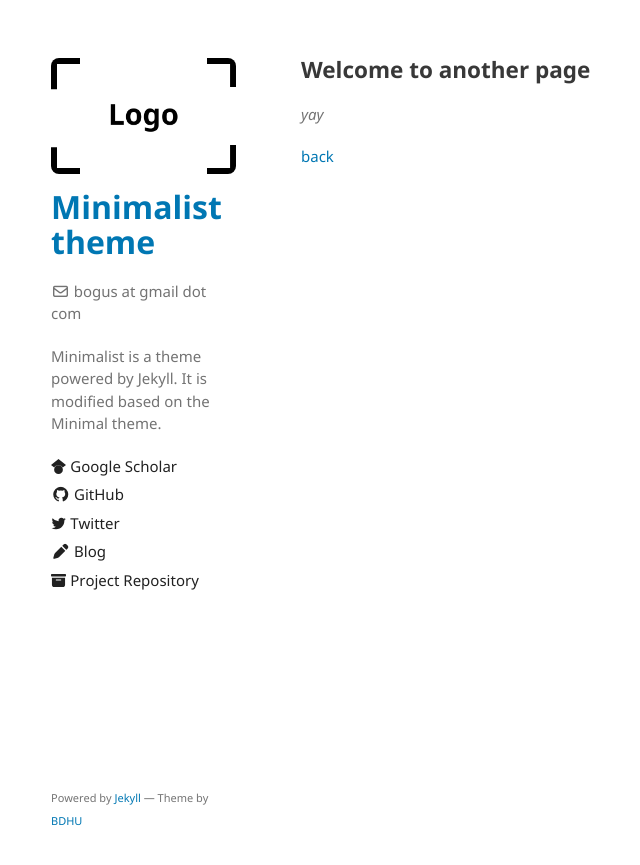
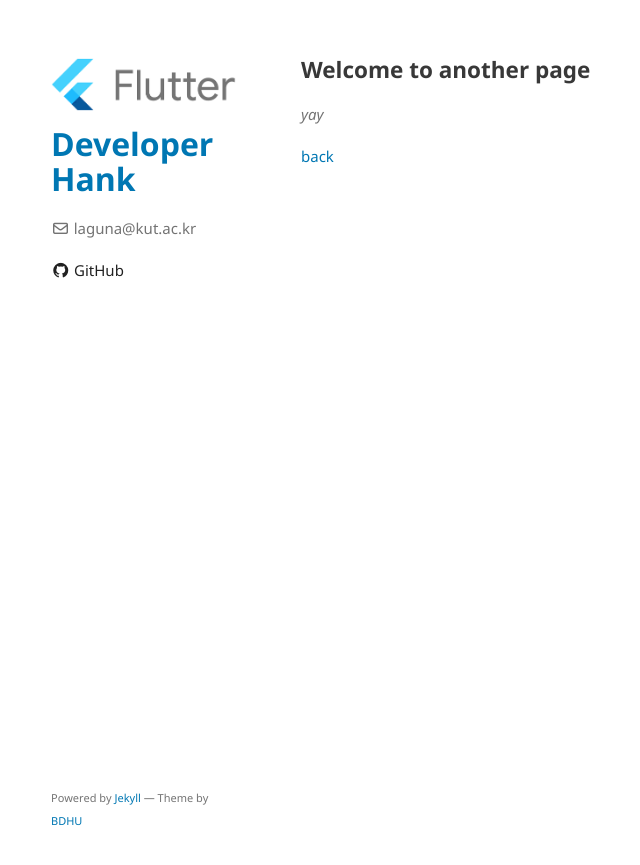
Before and after one commit to HeekangLim/HeekangLim.github.io, a Jekyll site: the page built from another-page.md, in a window 1280 px wide. Shown: the top 865 px of the page, without its empty margins (159-799 px from the left). Built offline with Jekyll 4.4.1, drawn with Linux system fonts in a browser that asks for light colours; the repository's description, which GitHub fills in, is left out; our own code applies the rules of GitHub Pages for plain Markdown files.

Commit message:
github 내용 수정

```diff
--- a/_config.yml
+++ b/_config.yml
@@ -1,7 +1,7 @@
-title: Minimalist theme
+title: Developer Hank
 logo: /assets/img/logo.png
-email: bogus at gmail dot com
-description: Minimalist is a theme powered by Jekyll. It is modified based on the Minimal theme.
+email: laguna@kut.ac.kr
+description:
 show_downloads: false
 google_analytics: UA-108144808-1
 color-scheme: auto
@@ -12,21 +12,21 @@ plugins:
 
 # You can find fonts from https://iconify.design or https://fontawesome.com. Below is just an example illustrating how to use custom icons
 sidebar:
-  - name: Google Scholar
-    icon: <svg xmlns="http://www.w3.org/2000/svg" aria-hidden="true" role="img" style="vertical-align:-0.125em;" width="1em" height="1em" preserveAspectRatio="xMidYMid meet" viewBox="0 0 24 24"><path d="M5.242 13.769L0 9.5L12 0l12 9.5l-5.242 4.269C17.548 11.249 14.978 9.5 12 9.5c-2.977 0-5.548 1.748-6.758 4.269zM12 10a7 7 0 1 0 0 14a7 7 0 0 0 0-14z" fill="currentColor"/></svg>
-    link: https://scholar.google.com/citations?user=zR6afi8AAAAJ
+  # - name: Google Scholar
+  #   icon: <svg xmlns="http://www.w3.org/2000/svg" aria-hidden="true" role="img" style="vertical-align:-0.125em;" width="1em" height="1em" preserveAspectRatio="xMidYMid meet" viewBox="0 0 24 24"><path d="M5.242 13.769L0 9.5L12 0l12 9.5l-5.242 4.269C17.548 11.249 14.978 9.5 12 9.5c-2.977 0-5.548 1.748-6.758 4.269zM12 10a7 7 0 1 0 0 14a7 7 0 0 0 0-14z" fill="currentColor"/></svg>
+  #   link: https://scholar.google.com/citations?user=zR6afi8AAAAJ
   - name: GitHub
     icon: <i class="fa-brands fa-github"></i>
-    link: https://github.com/BDHU
-  - name: Twitter
-    icon: <svg xmlns="http://www.w3.org/2000/svg" aria-hidden="true" role="img" style="vertical-align:-0.125em;" width="1em" height="1em" preserveAspectRatio="xMidYMid meet" viewBox="0 0 24 24"><g fill="none"><path d="M23.643 4.937c-.835.37-1.732.62-2.675.733a4.67 4.67 0 0 0 2.048-2.578a9.3 9.3 0 0 1-2.958 1.13a4.66 4.66 0 0 0-7.938 4.25a13.229 13.229 0 0 1-9.602-4.868c-.4.69-.63 1.49-.63 2.342A4.66 4.66 0 0 0 3.96 9.824a4.647 4.647 0 0 1-2.11-.583v.06a4.66 4.66 0 0 0 3.737 4.568a4.692 4.692 0 0 1-2.104.08a4.661 4.661 0 0 0 4.352 3.234a9.348 9.348 0 0 1-5.786 1.995a9.5 9.5 0 0 1-1.112-.065a13.175 13.175 0 0 0 7.14 2.093c8.57 0 13.255-7.098 13.255-13.254c0-.2-.005-.402-.014-.602a9.47 9.47 0 0 0 2.323-2.41l.002-.003z" fill="currentColor"/></g></svg>
-    link: https://twitter.com/BodunHu
-  - name: Blog
-    icon: <i class="fa-solid fa-pen"></i>
-    link: https://www.bodunhu.com/blog/
-  - name: Project Repository
-    icon: <svg xmlns="http://www.w3.org/2000/svg" aria-hidden="true" role="img" style="vertical-align:-0.125em;" width="1em" height="1em" preserveAspectRatio="xMidYMid meet" viewBox="0 0 16 16"><g fill="currentColor"><path d="M12.643 15C13.979 15 15 13.845 15 12.5V5H1v7.5C1 13.845 2.021 15 3.357 15h9.286zM5.5 7h5a.5.5 0 0 1 0 1h-5a.5.5 0 0 1 0-1zM.8 1a.8.8 0 0 0-.8.8V3a.8.8 0 0 0 .8.8h14.4A.8.8 0 0 0 16 3V1.8a.8.8 0 0 0-.8-.8H.8z"/></g></svg>
-    link: https://github.com/BDHU/minimalist
+    link: https://github.com/settings/profile
+  # - name: Twitter
+  #   icon: <svg xmlns="http://www.w3.org/2000/svg" aria-hidden="true" role="img" style="vertical-align:-0.125em;" width="1em" height="1em" preserveAspectRatio="xMidYMid meet" viewBox="0 0 24 24"><g fill="none"><path d="M23.643 4.937c-.835.37-1.732.62-2.675.733a4.67 4.67 0 0 0 2.048-2.578a9.3 9.3 0 0 1-2.958 1.13a4.66 4.66 0 0 0-7.938 4.25a13.229 13.229 0 0 1-9.602-4.868c-.4.69-.63 1.49-.63 2.342A4.66 4.66 0 0 0 3.96 9.824a4.647 4.647 0 0 1-2.11-.583v.06a4.66 4.66 0 0 0 3.737 4.568a4.692 4.692 0 0 1-2.104.08a4.661 4.661 0 0 0 4.352 3.234a9.348 9.348 0 0 1-5.786 1.995a9.5 9.5 0 0 1-1.112-.065a13.175 13.175 0 0 0 7.14 2.093c8.57 0 13.255-7.098 13.255-13.254c0-.2-.005-.402-.014-.602a9.47 9.47 0 0 0 2.323-2.41l.002-.003z" fill="currentColor"/></g></svg>
+  #   link: https://twitter.com/BodunHu
+  # - name: Blog
+  #   icon: <i class="fa-solid fa-pen"></i>
+  #   link: https://www.bodunhu.com/blog/
+  # - name: Project Repository
+  #   icon: <svg xmlns="http://www.w3.org/2000/svg" aria-hidden="true" role="img" style="vertical-align:-0.125em;" width="1em" height="1em" preserveAspectRatio="xMidYMid meet" viewBox="0 0 16 16"><g fill="currentColor"><path d="M12.643 15C13.979 15 15 13.845 15 12.5V5H1v7.5C1 13.845 2.021 15 3.357 15h9.286zM5.5 7h5a.5.5 0 0 1 0 1h-5a.5.5 0 0 1 0-1zM.8 1a.8.8 0 0 0-.8.8V3a.8.8 0 0 0 .8.8h14.4A.8.8 0 0 0 16 3V1.8a.8.8 0 0 0-.8-.8H.8z"/></g></svg>
+  #   link: https://github.com/BDHU/minimalist
 
 # https://github.com/github/pages-gem/issues/399#issuecomment-301827749
 # When running locally, we run into the following error —
```
Also changed, not shown: README.md, assets/img/logo.png.
